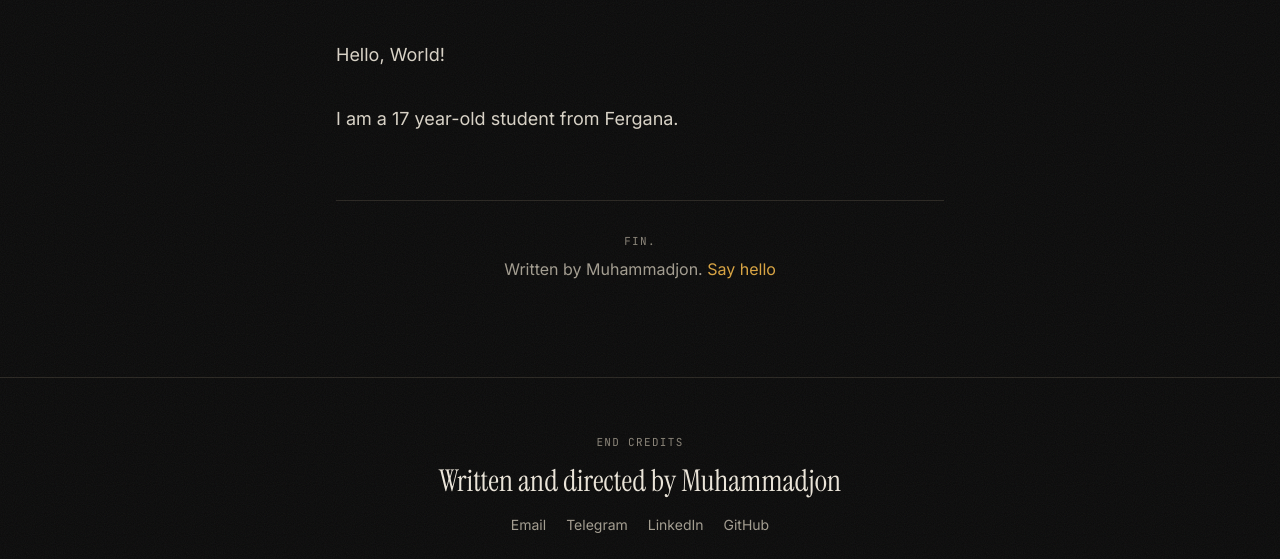
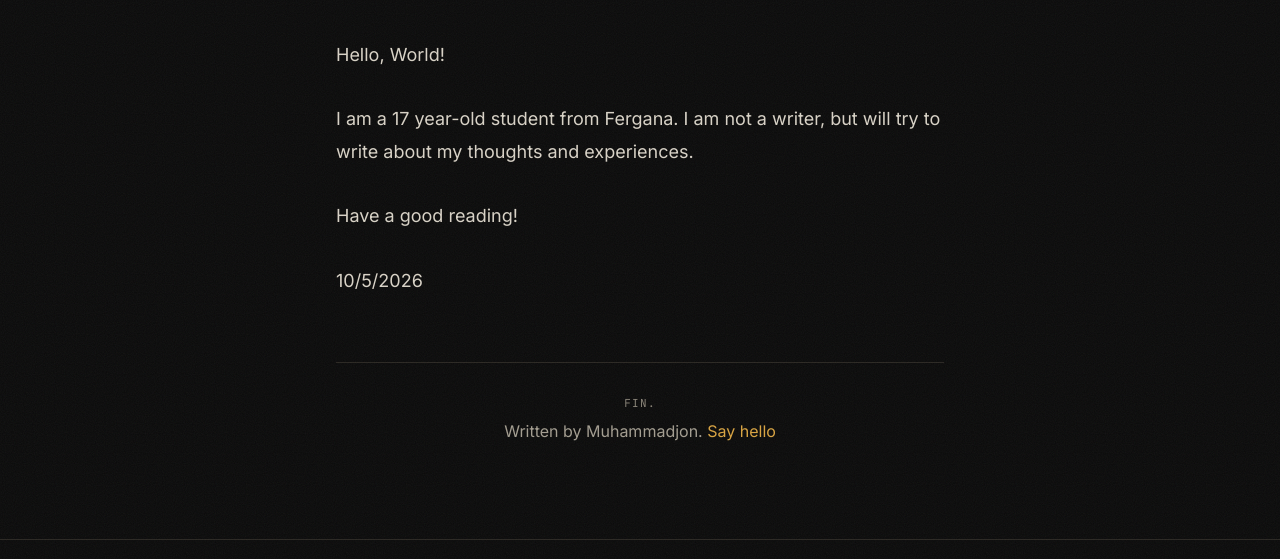
Before and after one commit to SoleSergeant/ozodjonov, an Astro site: page /blog/beginning in a window 1280 px wide. Shown: the part 241-800 px from the top of the page. Built offline with nearby package versions, Linux system fonts and the light colour scheme; Astro itself is replaced by a stand-in of ours.

Commit message:
Update src/content/blog/beginning

```diff
--- a/src/content/blog/beginning.md
+++ b/src/content/blog/beginning.md
@@ -6,4 +6,8 @@ draft: false
 ---
 Hello, World!\
 \
-I am a 17 year-old student from Fergana.
+I am a 17 year-old student from Fergana. I am not a writer, but will try to write about my thoughts and experiences. \
+\
+Have a good reading!\
+\
+10/5/2026
```
